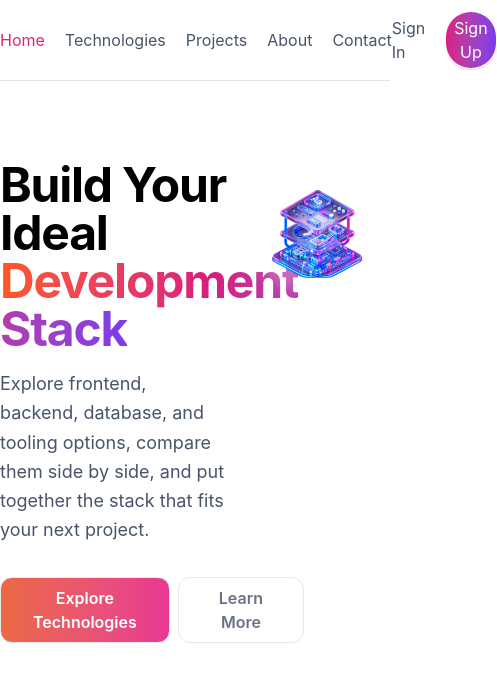
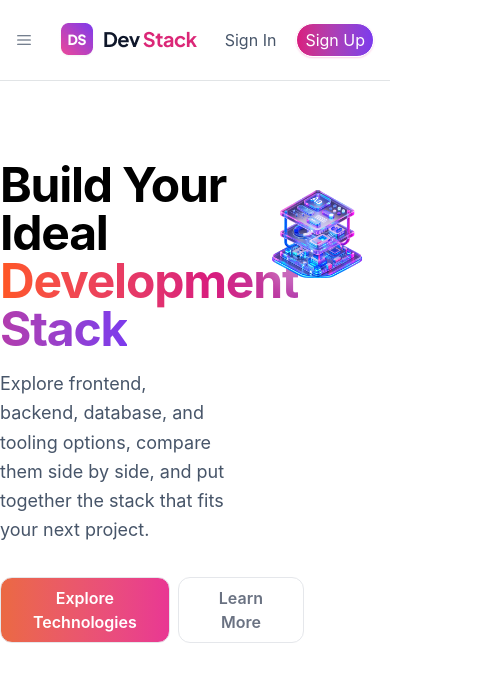
Before and after one commit to monima40/assignment-5, a React (Vite) app: page / in a window 390 px wide. Shown: the top 682 px of the page, 497 px wide, since content can reach past the window. Built offline with nearby package versions, Linux system fonts and the light colour scheme.

Commit message:
Navbar responsive

```diff
--- a/src/components/Navbar.tsx
+++ b/src/components/Navbar.tsx
@@ -1,18 +1,35 @@
- import logo from '../assets/logo-text.png'
+ import { useState } from 'react';
+import logo from '../assets/logo-text.png'
+import { RxHamburgerMenu, RxCross1 } from "react-icons/rx";
 
 const Navbar =() =>{
 
+    const [isMenuOpen,setIsMenuOpen] = useState(false);
+
     return (
         <nav className =" bg-white border-b border-[#e1e4e6] sticky top-0 z-50 ">
-             <div className=" container mx-auto flex justify-between items-center h-20  text-[#475569]  ">
-
+             <div className=" container  relative mx-auto  px-4 md:px-0 flex justify-between items-center h-20  text-[#475569]  ">
+               <div onClick={() => setIsMenuOpen(!isMenuOpen)} className ="cursor-pointer md:hidden">
+                {isMenuOpen?<RxCross1/>:<RxHamburgerMenu/>}
+                   {
+          isMenuOpen && (
+          <ul className="flex flex-col gap-5 absolute top-20 left-0 w-full bg-white p-5 shadow-md md:hidden">
+          <li className="text-[#DB2777]"><a href="#">Home</a></li>
+           <li><a href="#">Technologies</a></li>
+           <li><a href="#">Projects</a></li>
+           <li><a href="#">About</a></li>
+           <li><a href="#">Contact</a></li>
+           </ul>
+         )
+          }
+               </div>
               <div>
                 <a className ="flex items-center" href="#">
                     <img src={logo} alt="" />
                 </a>
               </div>
 
-             <ul className ='flex justify-center items-center gap-5' >
+             <ul className ='hidden md:flex  justify-center items-center gap-5' >
                 <li className="text-[#DB2777]"><a href="#">Home</a></li>
                 <li ><a href="#">Technologies</a></li>
                 <li><a href="#">Projects</a></li>
@@ -20,14 +37,15 @@ const Navbar =() =>{
                 <li> <a href="#">Contact</a></li>
              </ul>
 
-        <div className="flex justify-center items-center gap-5">
+               <div className="flex justify-center items-center gap-5">
 
                 <a href="#">Sign In</a>
                 <button className="border rounded-full  w-auto  px-2 py-1 border-solid bg-linear-to-r from-[#d91b7e] to-[#7C3AED] shadow-[0px_1px_2px_0px_#fbcfe8] text-white  transition hover:-translate-y-1  "> <a href="#">Sign Up</a></button>
 
-        </div>
+               </div>
 
-    </div>
+
+            </div>
 
         </nav>
     )
```
